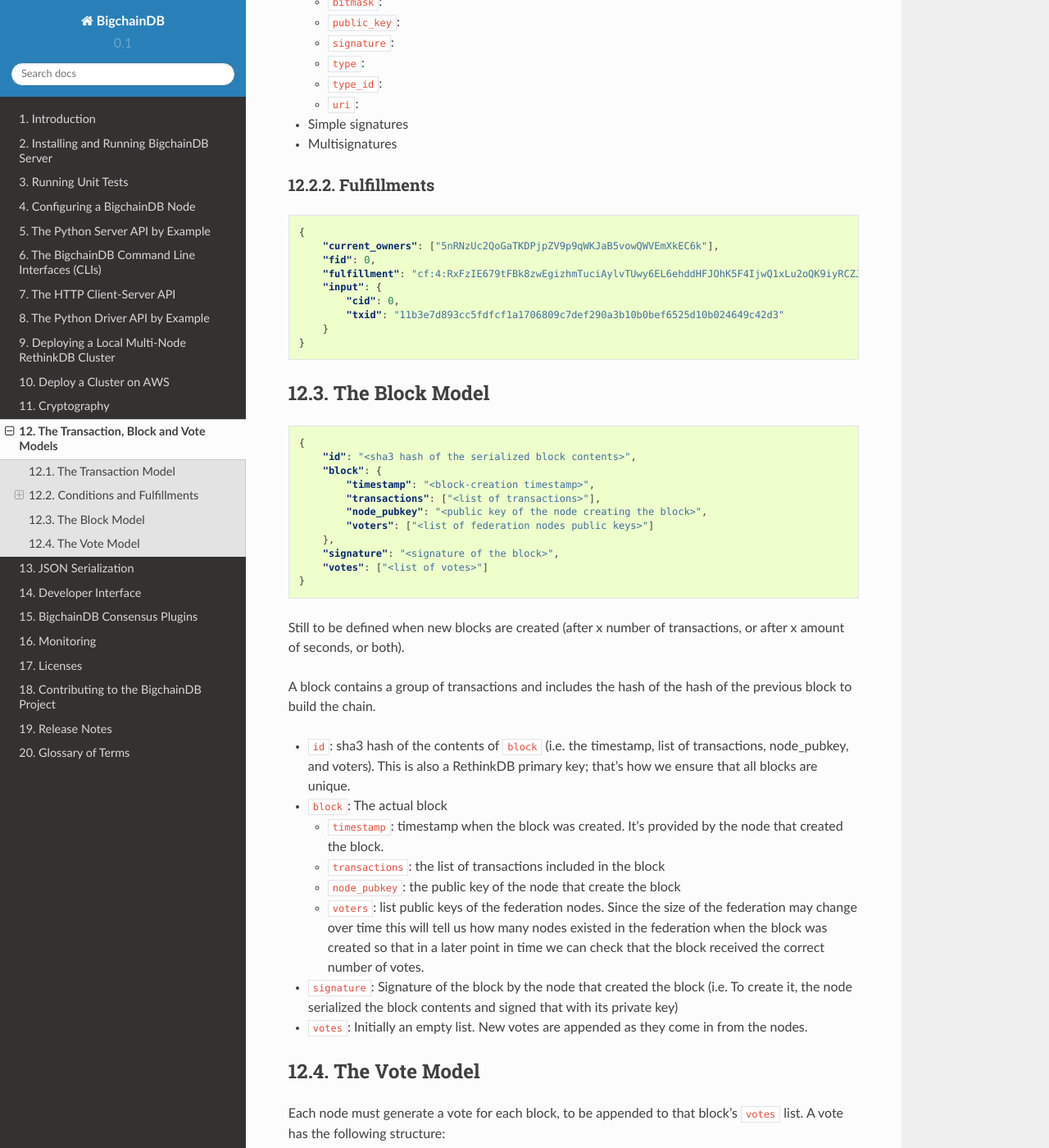
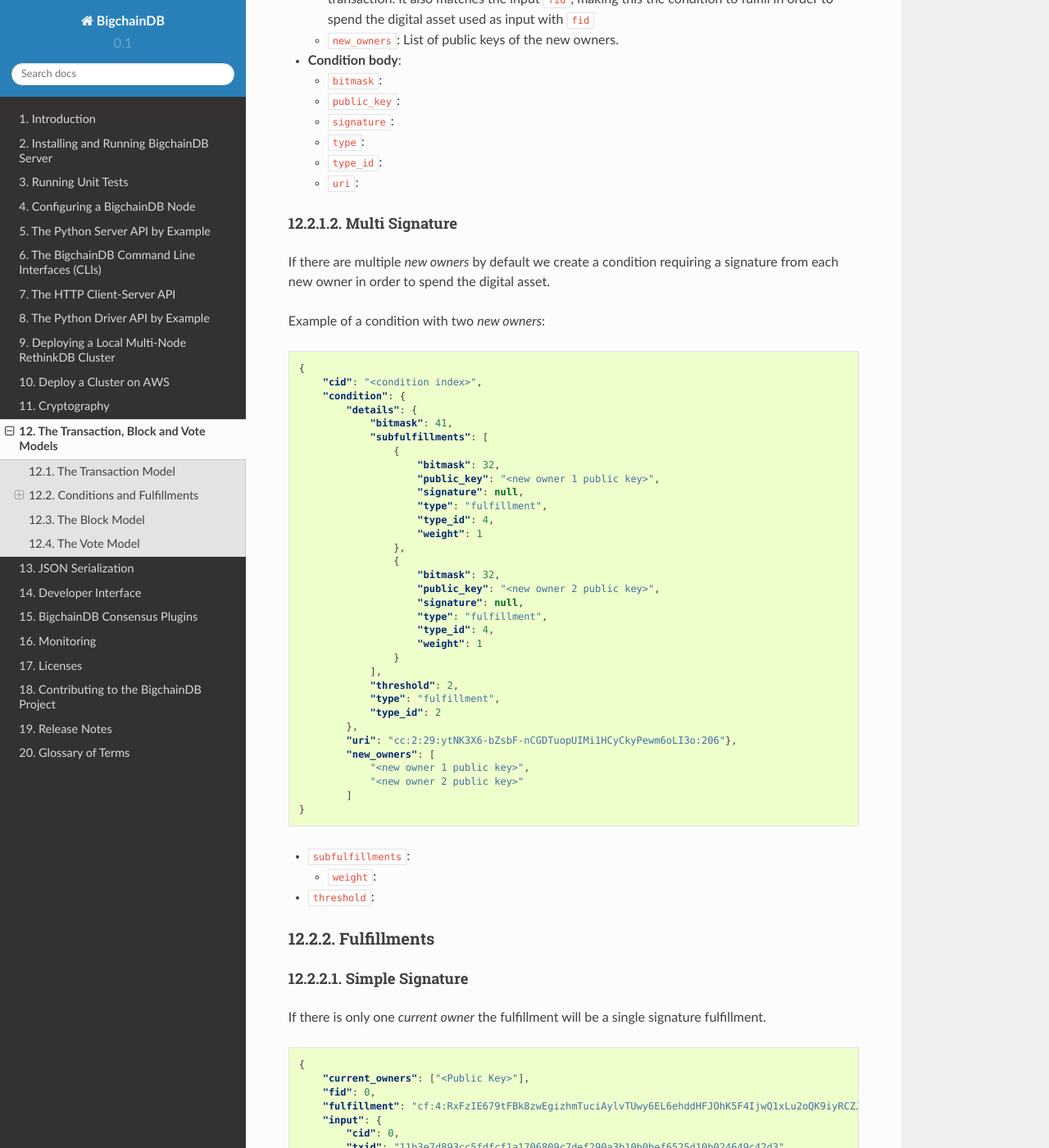
Before and after one commit to bigchaindb/bigchaindb, a Sphinx documentation site: the page built from docs/source/models.md, in a window 1280 px wide and 1400 px high, scrolled down 1660 px. Shown: the whole window at 82% size. Built offline with Sphinx 7.4.7 and the Read the Docs theme 2.0.0, drawn with Linux system fonts in a browser that asks for light colours; some of the changed text lies outside the part shown.

Commit message:
updated documentation

````diff
--- a/docs/source/models.md
+++ b/docs/source/models.md
@@ -44,6 +44,10 @@
 
 ### Conditions
 
+##### Simple Signature
+
+If there is only one _new owner_ the condition will be a single signature condition.
+
 ```json
 {
     "cid": "<condition index>",
@@ -73,14 +77,62 @@
     - `type_id`:
     - `uri`:
 
-- Simple signatures
-- Multisignatures
+##### Multi Signature
+
+If there are multiple _new owners_ by default we create a condition requiring a signature from each new owner in order
+to spend the digital asset.
+
+Example of a condition with two _new owners_:
+```json
+{
+    "cid": "<condition index>",
+    "condition": {
+        "details": {
+            "bitmask": 41,
+            "subfulfillments": [
+                {
+                    "bitmask": 32,
+                    "public_key": "<new owner 1 public key>",
+                    "signature": null,
+                    "type": "fulfillment",
+                    "type_id": 4,
+                    "weight": 1
+                },
+                {
+                    "bitmask": 32,
+                    "public_key": "<new owner 2 public key>",
+                    "signature": null,
+                    "type": "fulfillment",
+                    "type_id": 4,
+                    "weight": 1
+                }
+            ],
+            "threshold": 2,
+            "type": "fulfillment",
+            "type_id": 2
+        },
+        "uri": "cc:2:29:ytNK3X6-bZsbF-nCGDTuopUIMi1HCyCkyPewm6oLI3o:206"},
+        "new_owners": [
+            "<new owner 1 public key>",
+            "<new owner 2 public key>"
+        ]
+}
+```
+
+- `subfulfillments`:
+    - `weight`:
+- `threshold`:
+
 
 ### Fulfillments
 
+##### Simple Signature
+
+If there is only one _current owner_ the fulfillment will be a single signature fulfillment.
+
 ```json
 {
-    "current_owners": ["5nRNzUc2QoGaTKDPjpZV9p9qWKJaB5vowQWVEmXkEC6k"],
+    "current_owners": ["<Public Key>"],
     "fid": 0,
     "fulfillment": "cf:4:RxFzIE679tFBk8zwEgizhmTuciAylvTUwy6EL6ehddHFJOhK5F4IjwQ1xLu2oQK9iyRCZJdfWAefZVjTt3DeG5j2exqxpGliOPYseNkRAWEakqJ_UrCwgnj92dnFRAEE",
     "input": {
@@ -89,6 +141,14 @@
     }
 }
 ```
+
+- `fid`: Fulfillment index. It matches a `cid` in the conditions with a new _crypto condition_ that the new owner(s)
+need to fulfill to spend this digital asset
+- `current_owners`: Public key of the current owner(s)
+- `fulfillment`:
+- `input`: Pointer to the digital asset and condition of a previous transaction
+    - `cid`: Condition index
+    - `txid`: Transaction id
 
 ## The Block Model
 
````
